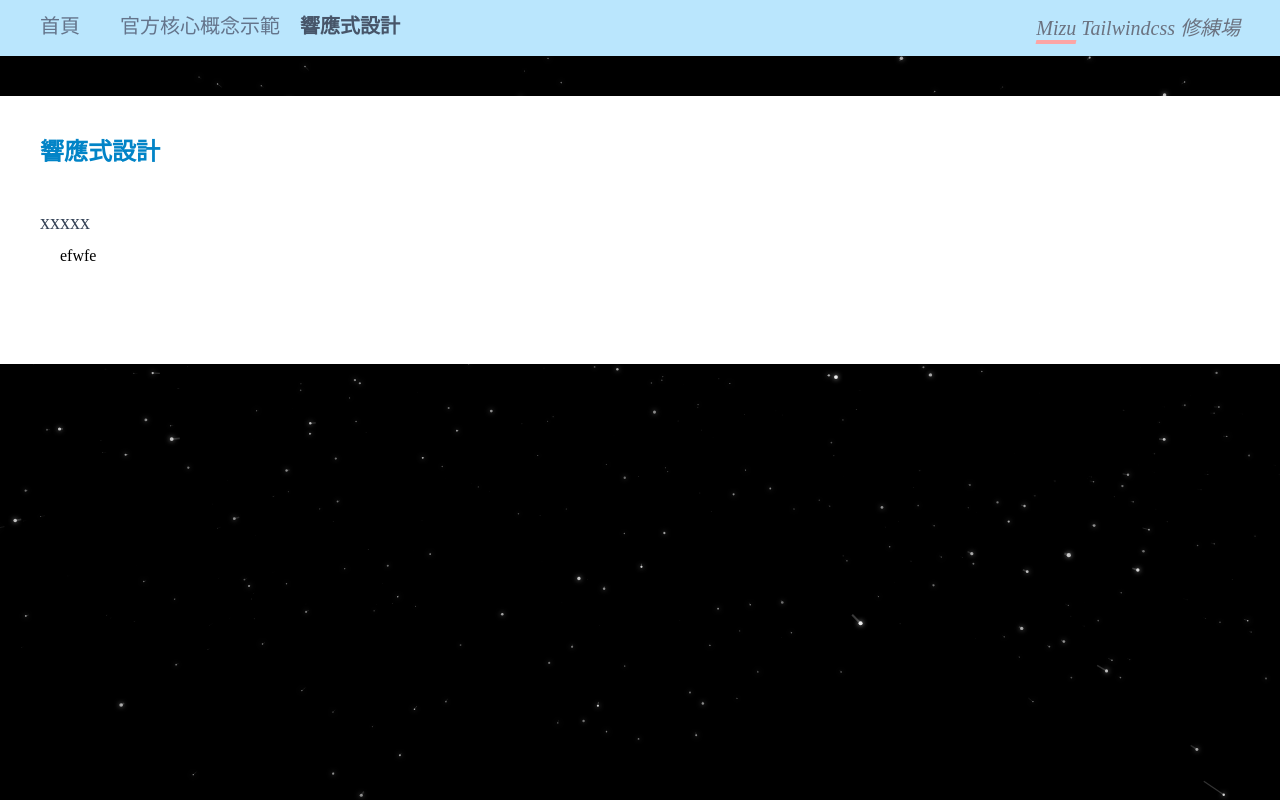
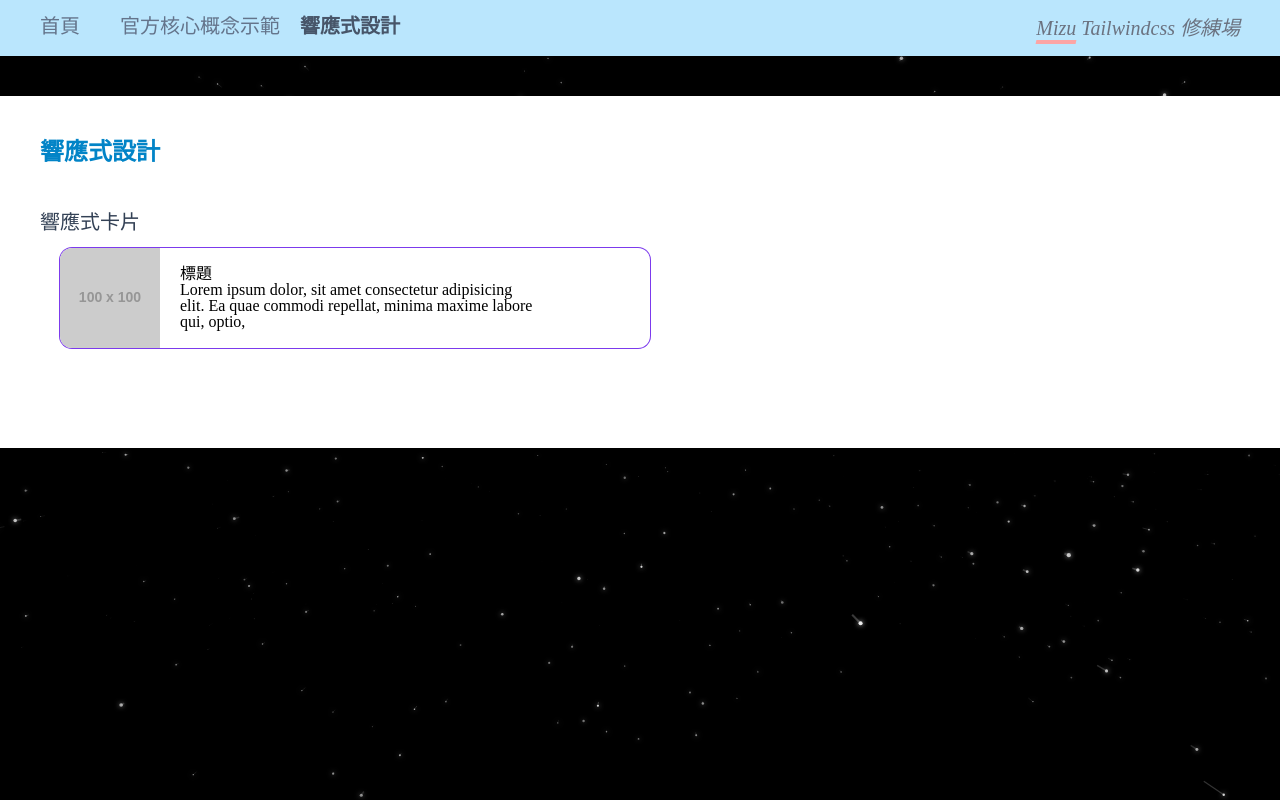
Before and after one commit to MizuYang/tailwind-playground, a Nuxt app: page /responsive-design in a window 1280 px wide. Built offline with nearby package versions, Linux system fonts and the light colour scheme.

Commit message:
新增 卡片響應式

```diff
--- a/pages/responsive-design.vue
+++ b/pages/responsive-design.vue
@@ -12,9 +12,29 @@ definePageMeta({
     />
 
     <main class="pb-10">
-      <SectionContent title="xxxxx">
+      <SectionContent title="響應式卡片">
         <template #content>
-            efwfe
+          <div
+            class="w-1/2 items-center rounded-xl ring-1 ring-violet-600 lg:flex lg:rounded-l-xl"
+          >
+            <div
+              class="overflow-hidden rounded-t-xl object-cover lg:shrink-0 lg:rounded-none lg:rounded-l-xl"
+            >
+              <img
+                src="http://placehold.it/100x100/000/fff/?text=xDDDD"
+                class="block h-full w-full object-cover lg:h-auto lg:w-auto"
+              />
+            </div>
+            <div class="lg:shrink-0">
+              <div class="w-1/2 px-5 py-3">
+                <h2>標題</h2>
+                <p class="overflow-wrap break-words">
+                  Lorem ipsum dolor, sit amet consectetur adipisicing elit. Ea
+                  quae commodi repellat, minima maxime labore qui, optio,
+                </p>
+              </div>
+            </div>
+          </div>
         </template>
       </SectionContent>
     </main>
```
